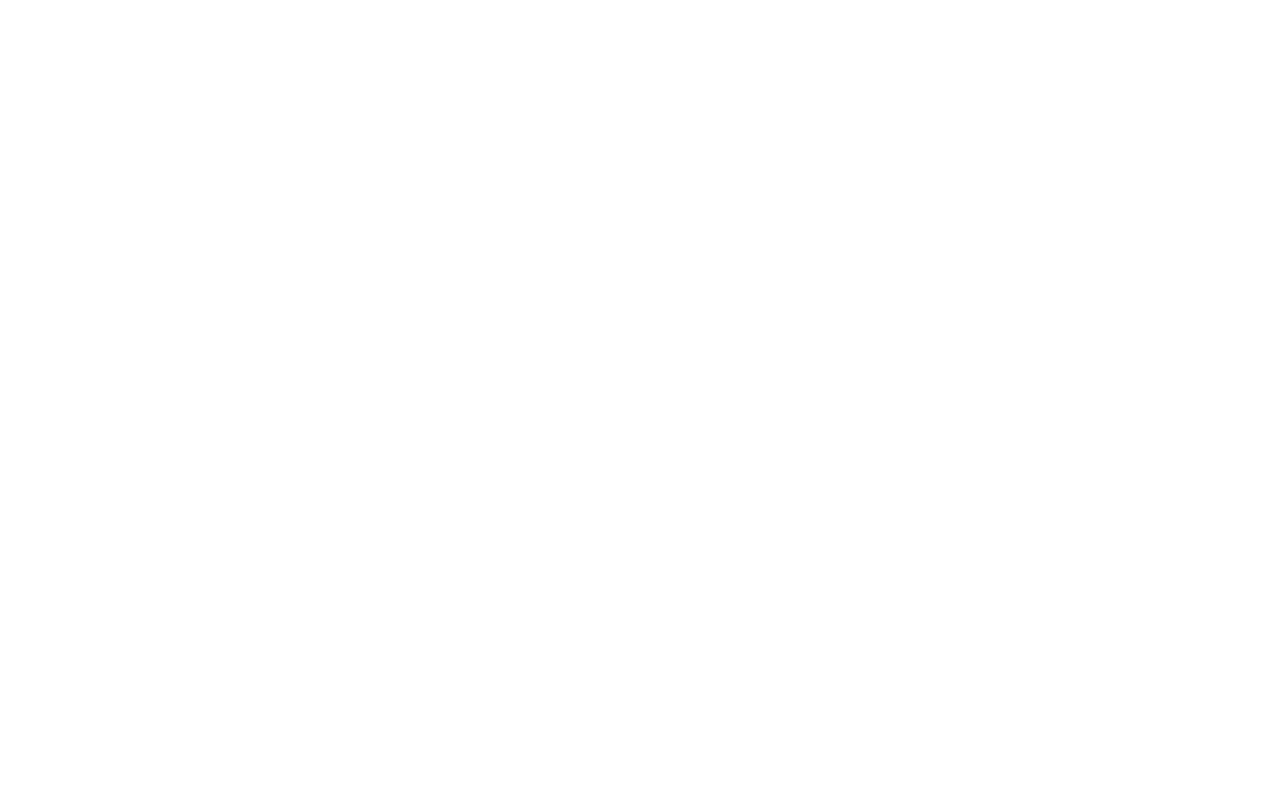
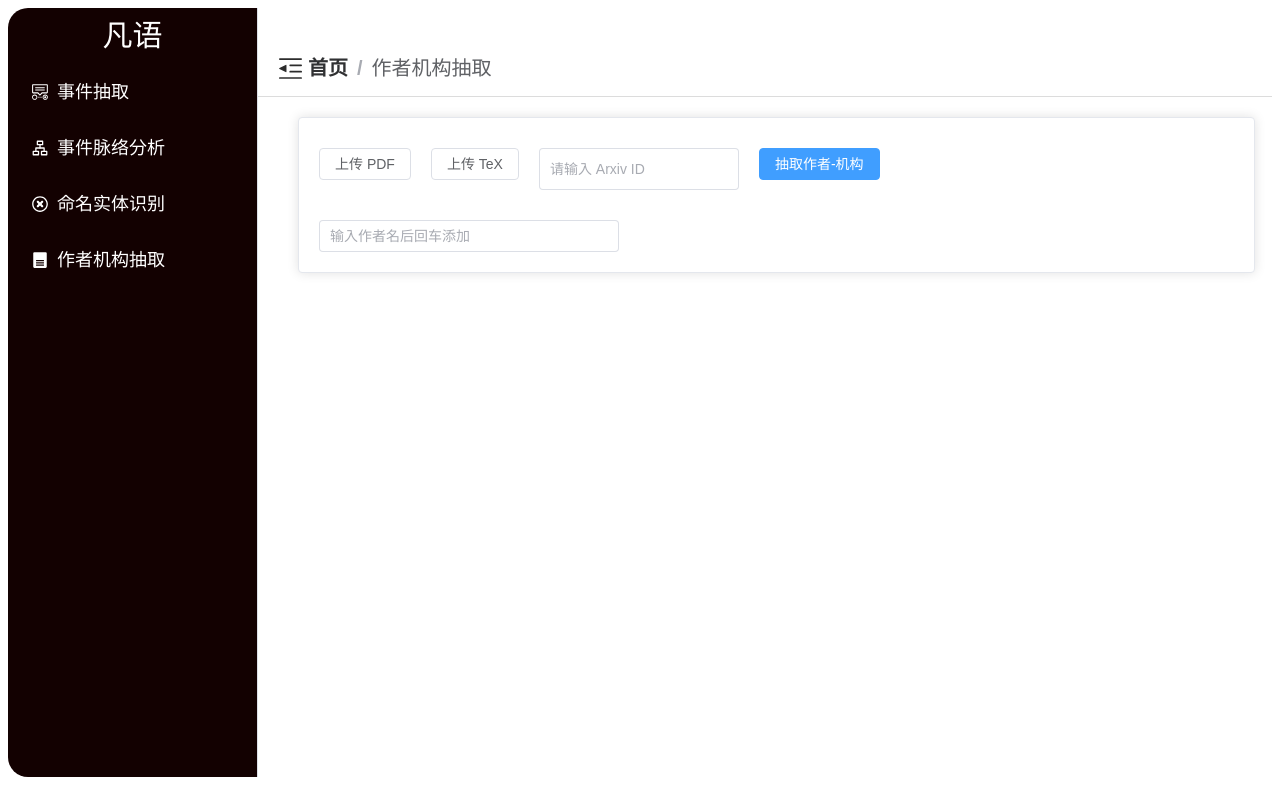
Before and after one commit to shinzom/fanyu, a Vue app: page /#/authororgextraction in a window 1280 px wide. Before the commit this address had no page. Built offline with nearby package versions, Linux system fonts and the light colour scheme.

Commit message:
论文作者机构基本完成

```diff
--- a/src/router/index.js
+++ b/src/router/index.js
@@ -4,6 +4,7 @@ import Home from '../views/Home.vue'
 import EventExtraction from '../views/EventExtraction.vue'
 import EventStoryLine from '../views/EventStoryLine.vue'
 import NER from '../views/NER.vue'
+import AuthorOrgExtraction from '../views/AuthorOrgExtraction.vue'
 
 const routes = [
   {
@@ -29,6 +30,12 @@ const routes = [
         name: "/NER",
         component: NER,
         meta: { breadcrumb: "命名实体识别" },
+      },
+      {
+        path: "/authororgextraction",
+        name: "/authororgextraction",
+        component: AuthorOrgExtraction,
+        meta: { breadcrumb: "作者机构抽取" },
       }
     ]
   }
--- a/src/utils/api.js
+++ b/src/utils/api.js
@@ -41,6 +41,11 @@ export function nerextract(data) {
   return axios.post('/ner', data);
 }
 
+export function parseauthororg(data) {
+  return axios.post('/parse-author-org', data);
+}
+
+
 
 // //结果数据集
 // export function getDatasetName_result() {
--- /dev/null
+++ b/src/views/AuthorOrgExtraction.vue
@@ -0,0 +1,97 @@
+<template>
+    <div class="main_container">
+        <el-card style="margin-left: 20px; width: 98%;">
+            <div style="margin-top: 10px; display: flex; gap: 20px;">
+                <el-upload action="" :before-upload="handlePdfUpload" accept=".pdf" :limit="1">
+                    <el-button>上传 PDF</el-button>
+                </el-upload>
+
+                <el-upload action="" :before-upload="handleTexUpload" accept=".tex" :limit="1">
+                    <el-button>上传 TeX</el-button>
+                </el-upload>
+
+                <el-input v-model="arxivid" placeholder="请输入 Arxiv ID" style="width: 200px;" />
+
+                <el-button type="primary" @click="submitParse">抽取作者-机构</el-button>
+            </div>
+
+            <div style="margin-top: 20px;">
+                <el-tag v-for="(author, index) in authors" :key="index" closable @close="removeAuthor(index)">
+                    {{ author }}
+                </el-tag>
+                <el-input v-model="newAuthor" placeholder="输入作者名后回车添加" @keyup.enter="addAuthor"
+                    style="margin-top: 10px; width: 300px;" />
+            </div>
+        </el-card>
+
+        <el-card v-if="parsed.length > 0" style="margin: 20px;">
+            <span style="font-weight: bold;">作者与机构映射：</span>
+            <el-table :data="parsed" style="margin-top: 10px;">
+                <el-table-column prop="name" label="作者" />
+                <el-table-column prop="orgName" label="机构" />
+                <el-table-column prop="country" label="国家" />
+            </el-table>
+        </el-card>
+    </div>
+</template>
+
+<script>
+import { parseauthororg } from "@/utils/api";
+
+export default {
+    name: "AuthorOrgExtraction",
+    data() {
+        return {
+            arxivid: "",
+            authors: [],
+            newAuthor: "",
+            pdfFile: null,
+            texFile: null,
+            parsed: [],
+        };
+    },
+    methods: {
+        handlePdfUpload(file) {
+            this.pdfFile = file;
+            return false;
+        },
+        handleTexUpload(file) {
+            this.texFile = file;
+            return false;
+        },
+        addAuthor() {
+            if (this.newAuthor.trim()) {
+                this.authors.push(this.newAuthor.trim());
+                this.newAuthor = "";
+            }
+        },
+        removeAuthor(index) {
+            this.authors.splice(index, 1);
+        },
+        submitParse() {
+            // if (!this.arxivid || !this.pdfFile || !this.texFile || this.authors.length === 0) {
+            //     this.$message.warning("请填写完整信息并上传文件");
+            //     return;
+            // }
+
+            const formData = new FormData();
+            formData.append("arxivid", this.arxivid);
+            formData.append("pdf", this.pdfFile);
+            formData.append("tex", this.texFile);
+            this.authors.forEach(author => formData.append("arxiv_authors", author));
+
+            parseauthororg(formData).then((res) => {
+                console.log("解析结果：", res.data);
+                this.parsed = res.data.rules.IEEEtran_journal || [];
+            }).catch(() => {
+                this.$message.error("接口请求失败");
+            });
+        },
+    },
+};
+</script>
+<style scoped>
+.main_container {
+    margin: 20px;
+}
+</style>
--- a/src/views/Menu.vue
+++ b/src/views/Menu.vue
@@ -53,6 +53,16 @@
               </el-icon>
               <template #title>命名实体识别</template>
         </el-menu-item>
+        <el-menu-item index="/authororgextraction">
+  <el-icon>
+    <!-- 你可以换任何你喜欢的图标，这里用了一个文档风格图标 -->
+    <svg t="1743088888888" class="icon" viewBox="0 0 1024 1024" xmlns="http://www.w3.org/2000/svg" width="128" height="128">
+      <path d="M832 64H192a64 64 0 0 0-64 64v768a64 64 0 0 0 64 64h640a64 64 0 0 0 64-64V128a64 64 0 0 0-64-64zM736 832H288v-64h448v64z m0-128H288v-64h448v64z m0-128H288v-64h448v64z" fill="#ffffff" />
+    </svg>
+  </el-icon>
+  <template #title>作者机构抽取</template>
+</el-menu-item>
+
     </el-menu>
 </template>
 
--- a/src/views/NER.vue
+++ b/src/views/NER.vue
@@ -55,12 +55,16 @@ export default {
     },
     methods: {
         getRandomColor() {
-            const letters = '0123456789ABCDEF';
-            let color = '#';
-            for (let i = 0; i < 6; i++) {
-                color += letters[Math.floor(Math.random() * 16)];
-            }
-            return color;
+            const getBrightComponent = () => {
+                // 生成一个高于 128 的分量，范围大约在 128 - 255 之间
+                return Math.floor(Math.random() * 128) + 128;
+            };
+
+            const r = getBrightComponent();
+            const g = getBrightComponent();
+            const b = getBrightComponent();
+
+            return `#${r.toString(16).padStart(2, '0')}${g.toString(16).padStart(2, '0')}${b.toString(16).padStart(2, '0')}`;
         },
         handleBeforeUpload(file) {
             const reader = new FileReader();
--- a/vite.config.js
+++ b/vite.config.js
@@ -16,6 +16,11 @@ export default defineConfig({
     host: "localhost",
     port: 5174,
     proxy: {
+      '/parse-author-org': {
+        target: 'http://10.109.246.132:5078',
+        changeOrigin: true,
+        rewrite: (path) => path.replace(/^\/parse-author-org/, '/api/v1/parse/'),
+      },
       "/api": {
         target: "http://10.109.246.222:3333",
         // secure: false, //如果是https接口，如要配置此参数
@@ -32,7 +37,7 @@ export default defineConfig({
         target: 'http://10.109.246.132:8001', // 或者换成你服务真实地址
         changeOrigin: true,
         rewrite: (path) => path.replace(/^\/ner/, '/api/v1/ner'), // 👈 将前缀重写成真实路径
-      }
+      },
     },
   },
 });
```
